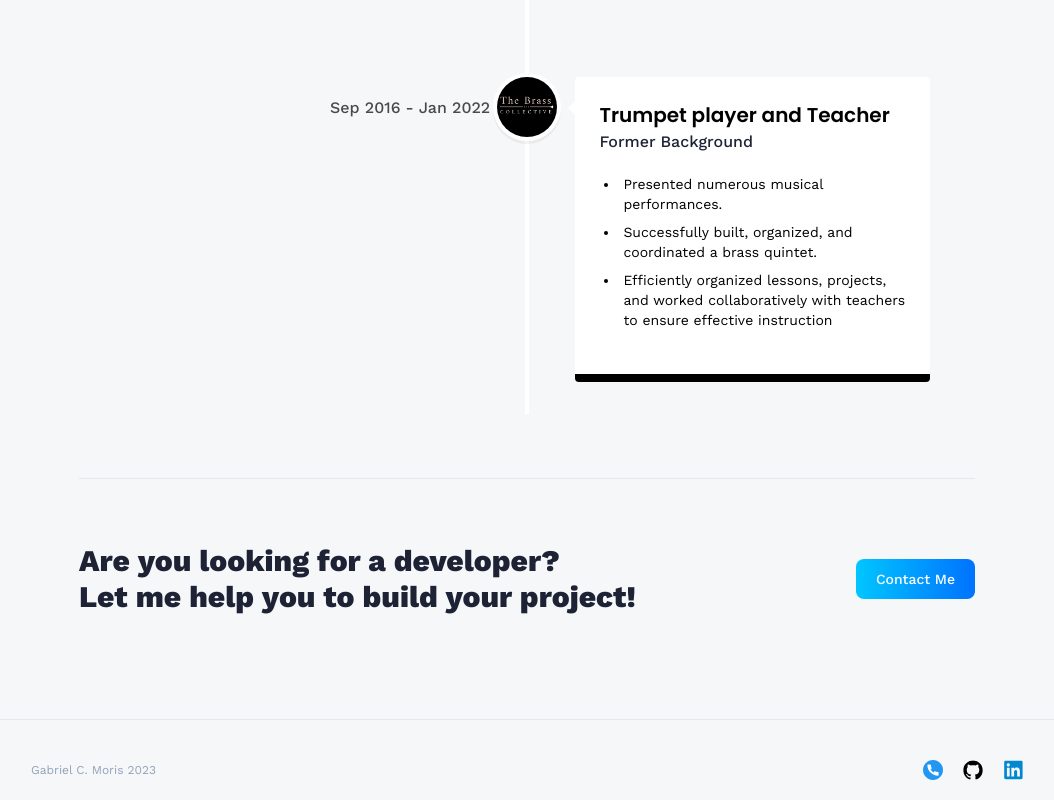
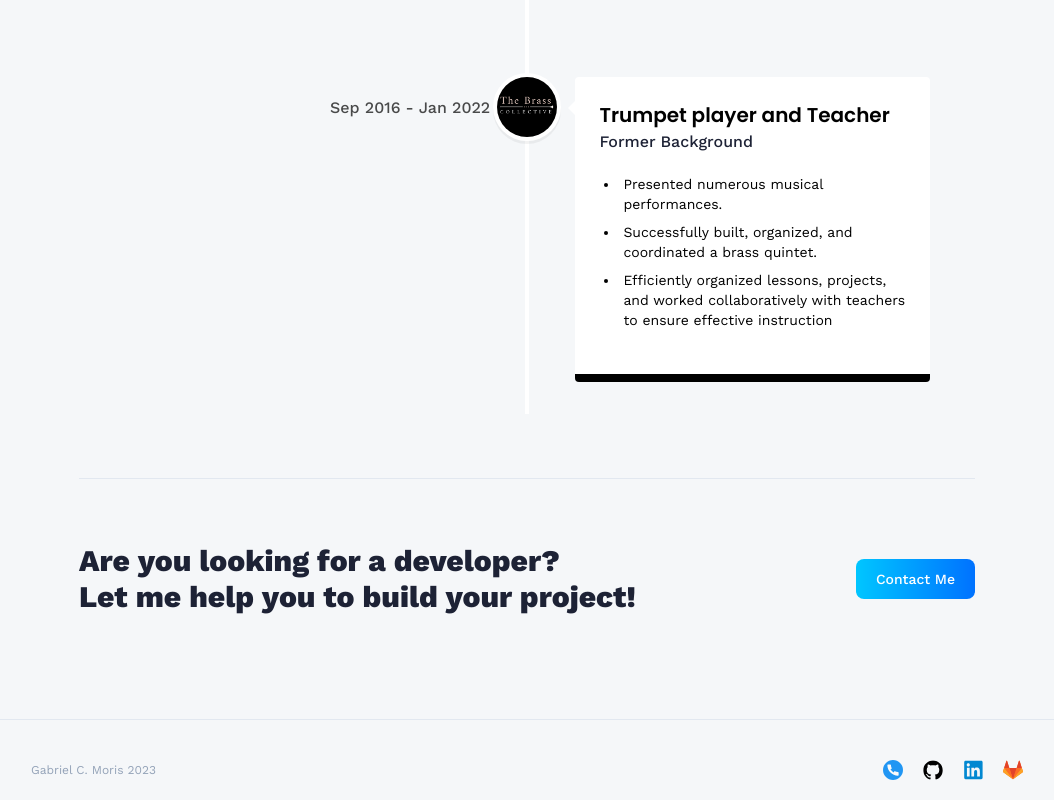
Before and after one commit to gabrielmoris/3d-react, a React (Vite) app: page /about in a window 1280 px wide. Shown: the part 2456-3256 px from the top of the page, without its empty margins (113-1167 px from the left). Built offline with nearby package versions, Linux system fonts and the light colour scheme.

Commit message:
improve some issues add gitlab

```diff
--- a/src/assets/icons/index.js
+++ b/src/assets/icons/index.js
@@ -35,8 +35,10 @@ import figma from "./figma.svg";
 import openai from "./openai.svg";
 import camera from "./camera.svg";
 import locker from "./locker.svg";
+import gitlab from "./gitlab.svg";
 
 export {
+  gitlab,
   locker,
   camera,
   figma,
--- a/src/components/Footer.jsx
+++ b/src/components/Footer.jsx
@@ -14,7 +14,7 @@ export const Footer = () => {
           <div className=" flex gap-5">
             {socialLinks.map((link) => {
               return (
-                <Link to={link.link}>
+                <Link key={link.name} to={link.link}>
                   <img src={link.iconUrl} className="w-5 h-5" />
                 </Link>
               );
--- a/src/constants/index.js
+++ b/src/constants/index.js
@@ -12,6 +12,7 @@ import {
   firebase,
   git,
   github,
+  gitlab,
   html,
   javascript,
   linkedin,
@@ -217,6 +218,11 @@ export const socialLinks = [
     iconUrl: linkedin,
     link: "https://www.linkedin.com/in/gabrielcmoris/",
   },
+  {
+    name: "Gitlab",
+    iconUrl: gitlab,
+    link: "https://gitlab.com/gabrielcmoris",
+  },
 ];
 
 export const projects = [
--- a/src/pages/Projects.jsx
+++ b/src/pages/Projects.jsx
@@ -55,7 +55,7 @@ const Projects = () => {
               )}
               {project.linkGithub && (
                 <div className="mt-5 flex items-center gap-2 font-poppins ">
-                  <Link to={project.linkIOS} target="_blank" rel="noopener noreferrer" className="font-bold text-blue-600">
+                  <Link to={project.linkGithub} target="_blank" rel="noopener noreferrer" className="font-bold text-blue-600">
                     Github Link
                   </Link>
                   <img src={arrow} alt="arrow" className="w-4 h-4 object-contain" />
```
Also changed, not shown: src/assets/icons/gitlab.svg (added).
